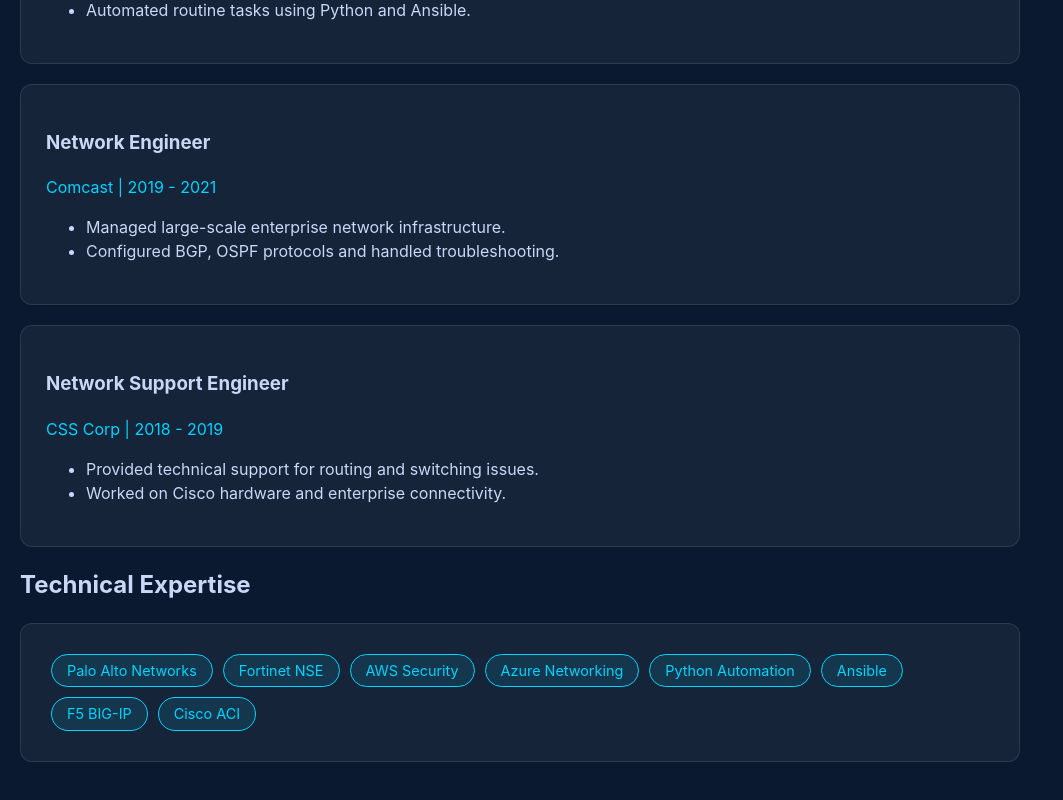
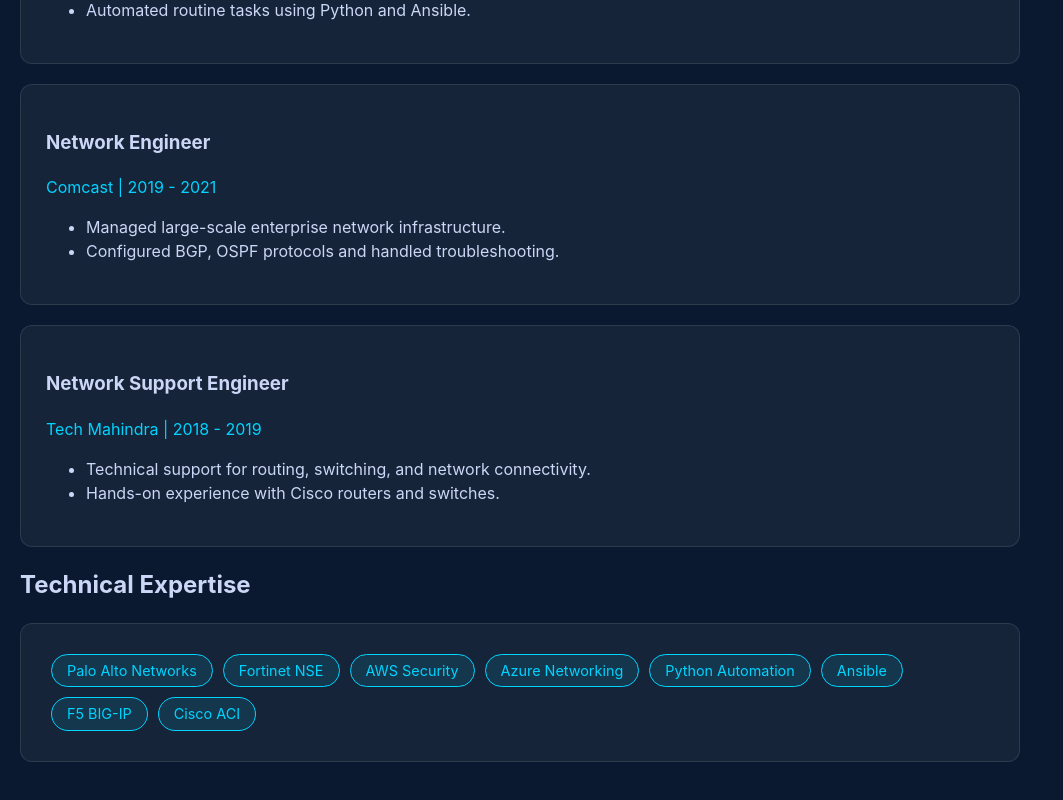
Before and after one commit to lavanyakatta118/my-portfolio, a React (Vite) app: page / in a window 1280 px wide. Shown: the part 1011-1811 px from the top of the page, without its empty margins (0-1063 px from the left). Built offline with nearby package versions, Linux system fonts and the light colour scheme.

Commit message:
Updated Tech Mahindra and Comcast experience

```diff
--- a/src/App.jsx
+++ b/src/App.jsx
@@ -52,13 +52,13 @@
           </ul>
         </div>
 
-        {/* 4. CSS Corp */}
+        {/* 4. Tech Mahindra */}
         <div className="card">
           <h3>Network Support Engineer</h3>
-          <p style={{color: '#00d4ff'}}>CSS Corp | 2018 - 2019</p>
+          <p style={{color: '#00d4ff'}}>Tech Mahindra | 2018 - 2019</p>
           <ul>
-            <li>Provided technical support for routing and switching issues.</li>
-            <li>Worked on Cisco hardware and enterprise connectivity.</li>
+            <li>Technical support for routing, switching, and network connectivity.</li>
+            <li>Hands-on experience with Cisco routers and switches.</li>
           </ul>
         </div>
       </section>
```
